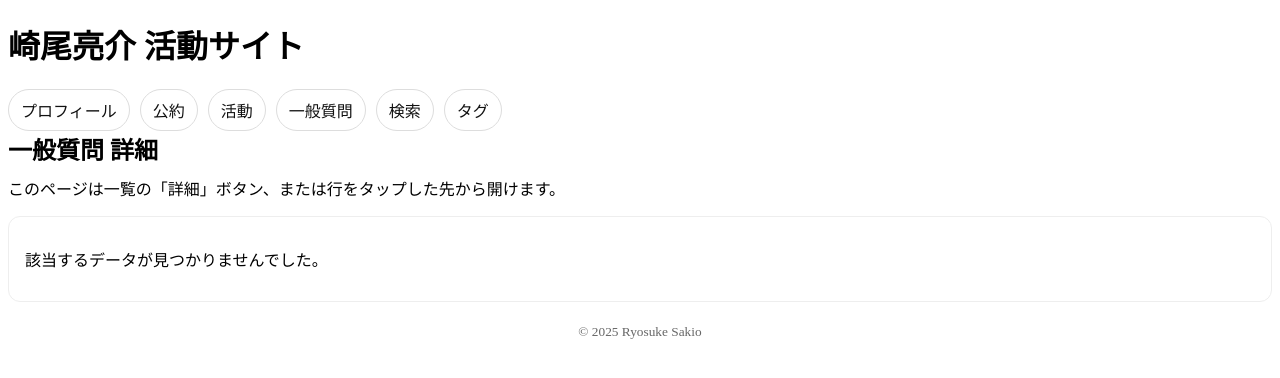
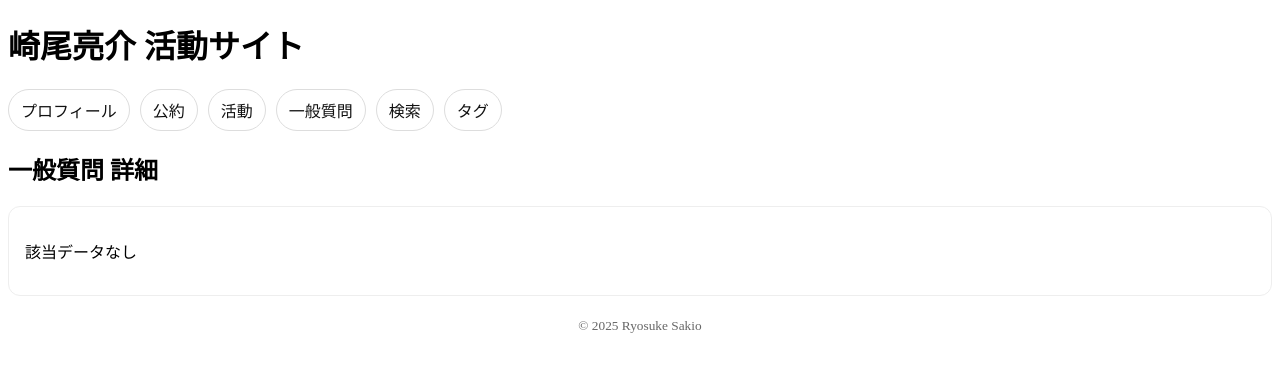
Before and after one commit to sakioryousuke-eng/activity-site, a Jekyll site: the page built from pages/matrix-detail.html, in a window 1280 px wide. Shown: the top 378 px of the page. Built offline with Jekyll 4.4.1, drawn with Linux system fonts in a browser that asks for light colours.

Commit message:
Update matrix-detail.html

```diff
--- a/pages/matrix-detail.html
+++ b/pages/matrix-detail.html
@@ -4,29 +4,29 @@ title: 一般質問 詳細
 permalink: /pages/matrix-detail.html
 ---
 
-<h2 style="margin:0 0 10px;">一般質問 詳細</h2>
-<p class="muted" style="margin:6px 0 16px;">このページは一覧の「詳細」ボタン、または行をタップした先から開けます。</p>
-
-<div id="detail" class="card" style="border:1px solid #eee;border-radius:12px;padding:14px 16px;background:#fff"></div>
+<h2>一般質問 詳細</h2>
+<div id="detail" style="padding:1rem;border:1px solid #eee;border-radius:12px;background:#fff;"></div>
 
 <script>
+const ROWS = {{ site.data.matrix.rows | jsonify }};
+function slugify(s){
+  return String(s||'').toLowerCase()
+    .replace(/\s+/g,'-')
+    .replace(/[^\w\-ぁ-んァ-ン一-龥]/g,'')
+    .replace(/-+/g,'-')
+    .replace(/^-+|-+$/g,'');
+}
+function keyOf(r){
+  return slugify(`${r.category}-${r.sakio.month}-${r.sakio.text}`);
+}
 (function(){
-  const rows = {{ site.data.matrix.rows | jsonify }};
-  function slugify(s){return (s||'').toString().toLowerCase()
-    .replace(/[^\w\u0080-\uFFFF]+/g,'-').replace(/^-+|-+$/g,'');}
-  function keyOf(r){return slugify(`${r.category}-${r.sakio.month}-${r.sakio.text}`);}
-
-  const params = new URLSearchParams(location.search);
-  const k = params.get('k') || '';
-  const hit = rows.find(r => keyOf(r) === k);
-
-  const el = document.getElementById('detail');
-  if(!hit){ el.innerHTML = '<p class="muted">該当するデータが見つかりませんでした。</p>'; return; }
-
-  const s = hit.sakio || {};
-  const rel = hit.related || [];
-  const pdf = s.pdf ? new URL(s.pdf, location.origin + '{{ site.baseurl | default: "" }}/').pathname : '';
-
+  const params=new URLSearchParams(location.search);
+  const k=params.get('k')||'';
+  const hit = ROWS.find(r => keyOf(r)===k);
+  const el=document.getElementById('detail');
+  if(!hit){ el.innerHTML='<p class="muted">該当データなし</p>'; return; }
+  const s=hit.sakio||{}; const rel=hit.related||[];
+  const pdf=s.pdf ? s.pdf : '';
   el.innerHTML = `
     <h3 style="margin-top:0">${s.text||''}</h3>
     <p><strong>カテゴリ：</strong>${hit.category||''}</p>
```
